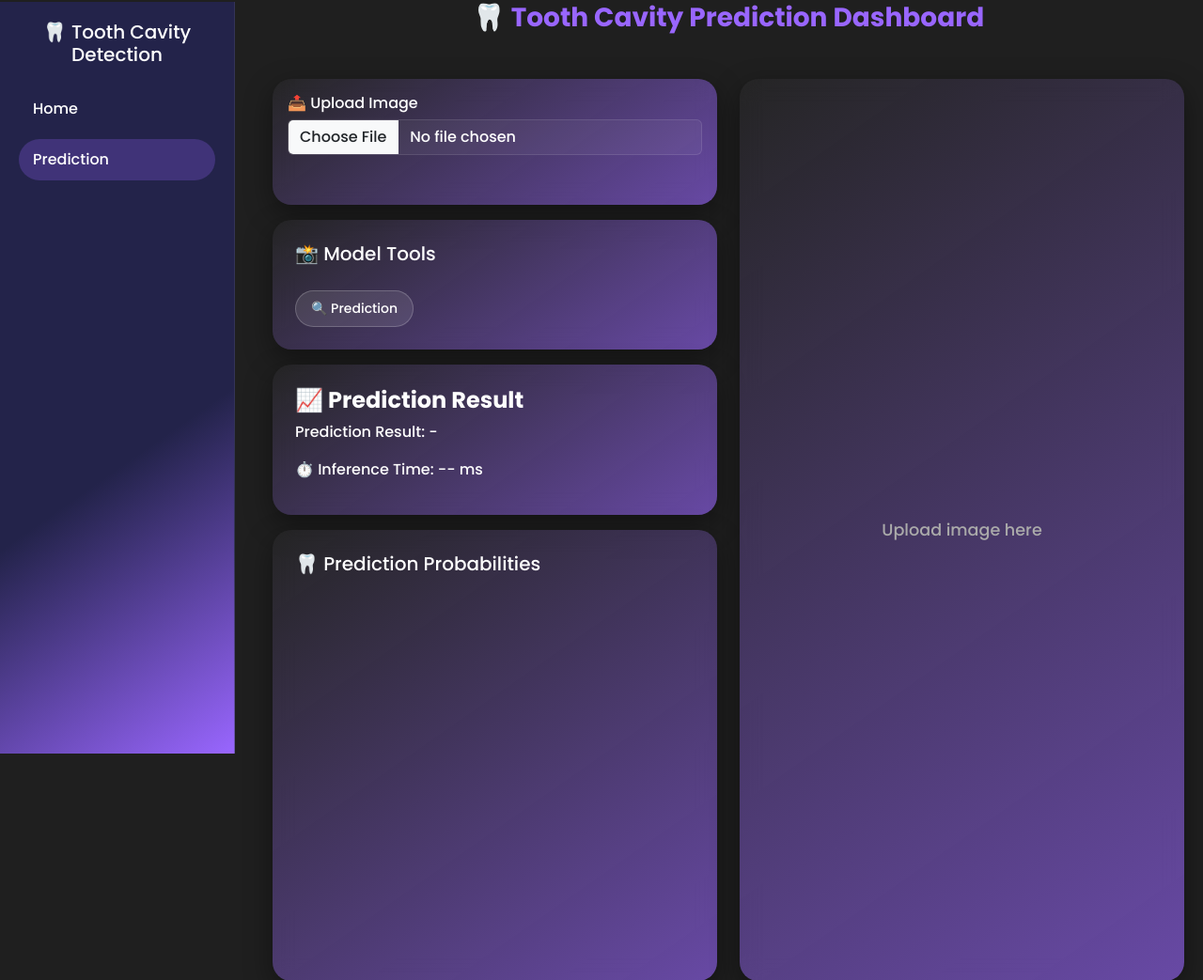
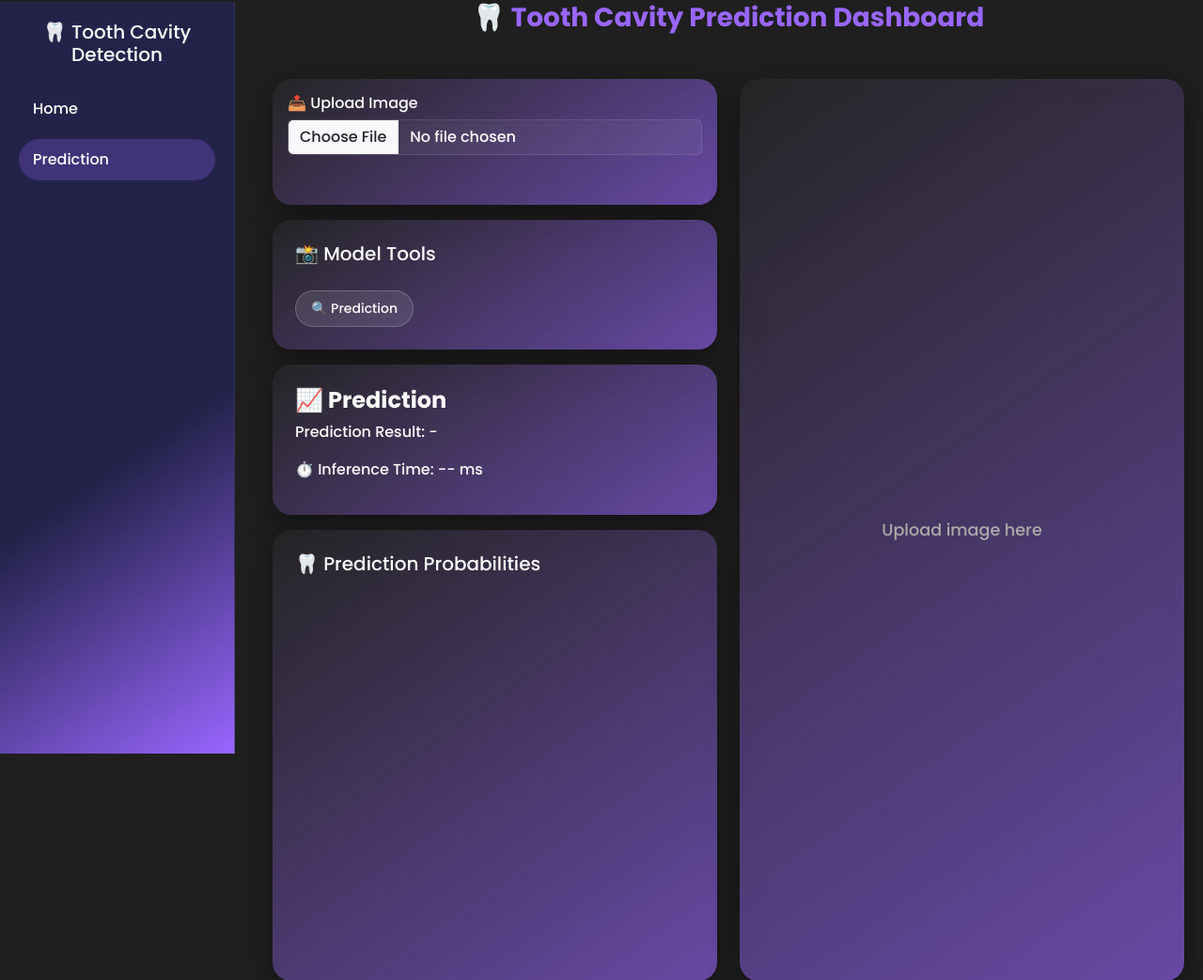
Before and after one commit to DanialSoleimany/YOLOv12-Tooth-Cavity-Detection, a Flask app: page / in a window 1280 px wide, after a click on "Prediction". Shown: the part 18-1061 px from the top of the page at 94% size. Run offline with Flask 3, Linux system fonts and the light colour scheme.

Commit message:
Rename card title to "📈 Prediction" and preserve emoji

```diff
--- a/templates/index.html
+++ b/templates/index.html
@@ -122,7 +122,7 @@
               <div class="card p-4 d-flex flex-column justify-content-between prediction-section" style="height:160px; margin-bottom:16px;">
                 <div class="row flex-grow-1 align-items-center prediction-row">
                   <div class="col-12">
-                    <h4>📈 Prediction Result</h4>
+                    <h4>📈 Prediction</h4>
                     <p>Prediction Result: <span id="prediction-result">-</span></p>
                   </div>
                 </div>
```
